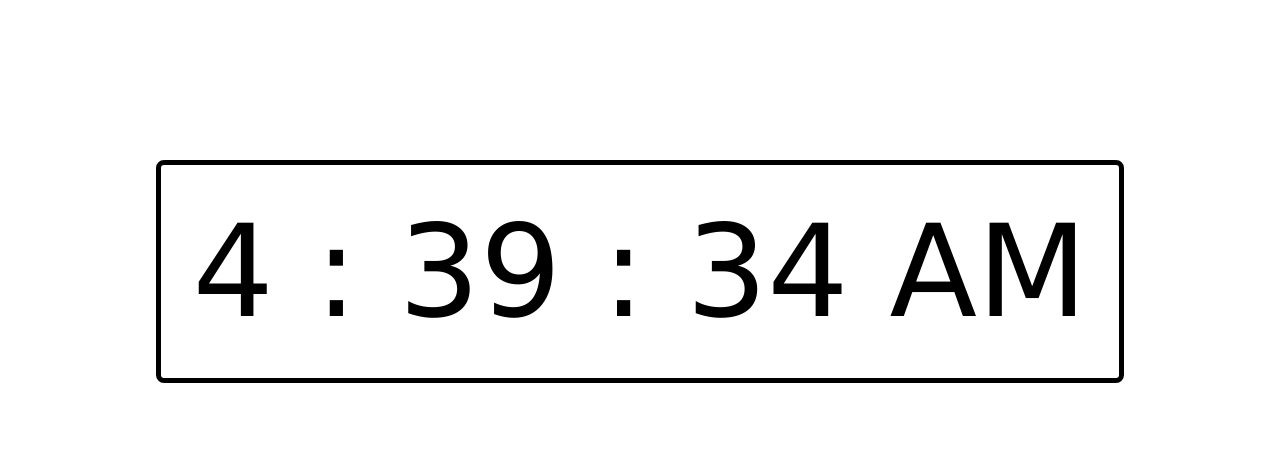
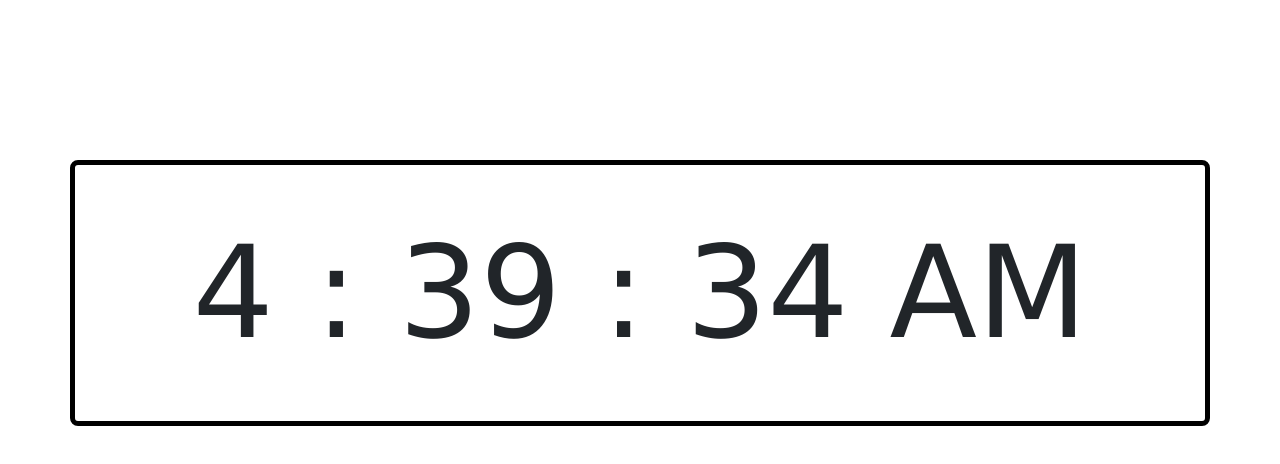
Before and after one commit to rajnishad24082003/digital-clock, a plain HTML site: page index.html in a window 1280 px wide. Drawn offline with nearby package versions, Linux system fonts and the light colour scheme.

Commit message:
this commit is from ssh link

```diff
--- a/index.html
+++ b/index.html
@@ -6,6 +6,7 @@
     <meta name="viewport" content="width=device-width, initial-scale=1.0">
     <title>Document</title>
     <link rel="stylesheet" href="styles.css">
+    <link href="https://cdn.jsdelivr.net/npm/bootstrap@5.2.2/dist/css/bootstrap.min.css" rel="stylesheet" integrity="sha384-Zenh87qX5JnK2Jl0vWa8Ck2rdkQ2Bzep5IDxbcnCeuOxjzrPF/et3URy9Bv1WTRi" crossorigin="anonymous">
 </head>
 <body>
     <div class="container">
```
